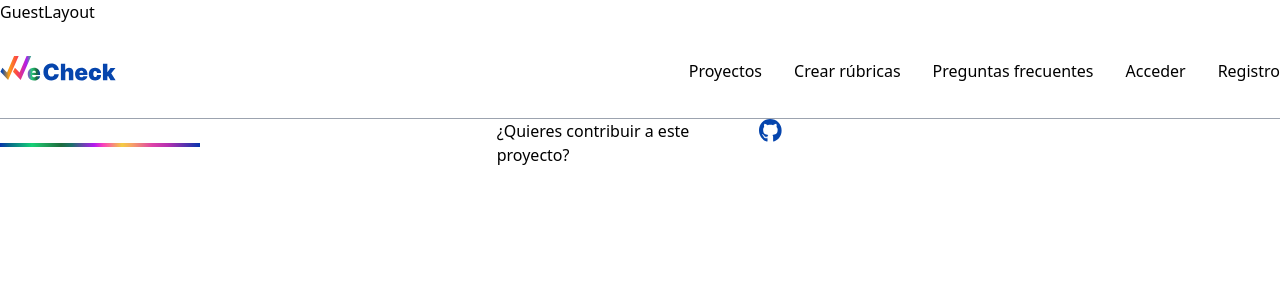
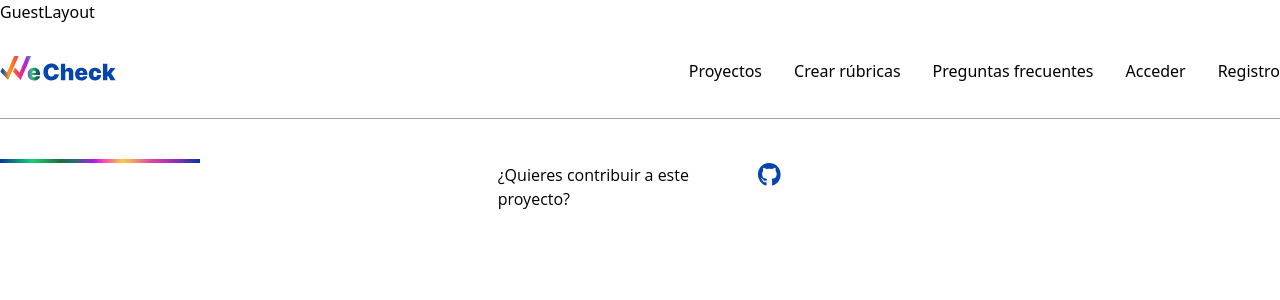
Before and after one commit to Rubrics-project/WeCheckUx, a React (Vite) app in the folder react/: page / in a window 1280 px wide. Shown: the top 300 px of the page. Built offline with nearby package versions, Linux system fonts and the light colour scheme.

Commit message:
configurar fuentes

```diff
--- a/react/src/components/Footer.jsx
+++ b/react/src/components/Footer.jsx
@@ -2,14 +2,13 @@ import React from "react";
 
 export default function Footer() {
   return (
-    <div className="flex flex-col items-center w-screen h-12">
+    <div className="flex flex-col items-center w-screen h-12 mt-10">
+      <div className="bg-gradient-final bg-no-repeat h-1 w-full"></div>
       <a href="https://github.com/Rubrics-project/WeCheckUx" className="flex">
-        <p>¿Quieres contribuir a este proyecto?</p>
+        <p className="font-opencustom ">¿Quieres contribuir a este proyecto?</p>
 
         <img src="../../public/assets/gitHubIconBlue.svg" alt="Github icon" />
       </a>
-
-      <div className="bg-gradient-final bg-no-repeat h-1 w-full"></div>
     </div>
   );
 }
--- a/react/src/index.css
+++ b/react/src/index.css
@@ -1,10 +1,12 @@
-
 @tailwind base;
 @tailwind components;
 @tailwind utilities;
 
-.menuIcon{
-display: flex;
-flex-direction: row;
+@import url("https://fonts.googleapis.com/css2?family=Inter:wght@100;200;300;400;500;600;700;800;900&family=La+Belle+Aurore&family=Open+Sans:wght@400;500;700;800&display=swap");
 
+@import url("https://fonts.googleapis.com/css2?family=Inter:wght@100;200;300;400;500;600;700;800;900&family=La+Belle+Aurore&family=Lato:wght@300;400;700;900&display=swap");
+
+.menuIcon {
+  display: flex;
+  flex-direction: row;
 }
--- a/react/tailwind.config.cjs
+++ b/react/tailwind.config.cjs
@@ -24,7 +24,12 @@ module.exports = {
       backgroundImage: {
         "gradient-final": "url('./public/assets/gradient1.svg')",
       },
+
+      fontFamily: {
+        latocustom: ["Lato", "sans-serif"],
+        opencustom: ["Open Sans", "sans-serif"],
+      },
     },
+    // plugins: [require("@tailwindcss/forms")],
   },
-  // plugins: [require("@tailwindcss/forms")],
 };
```
